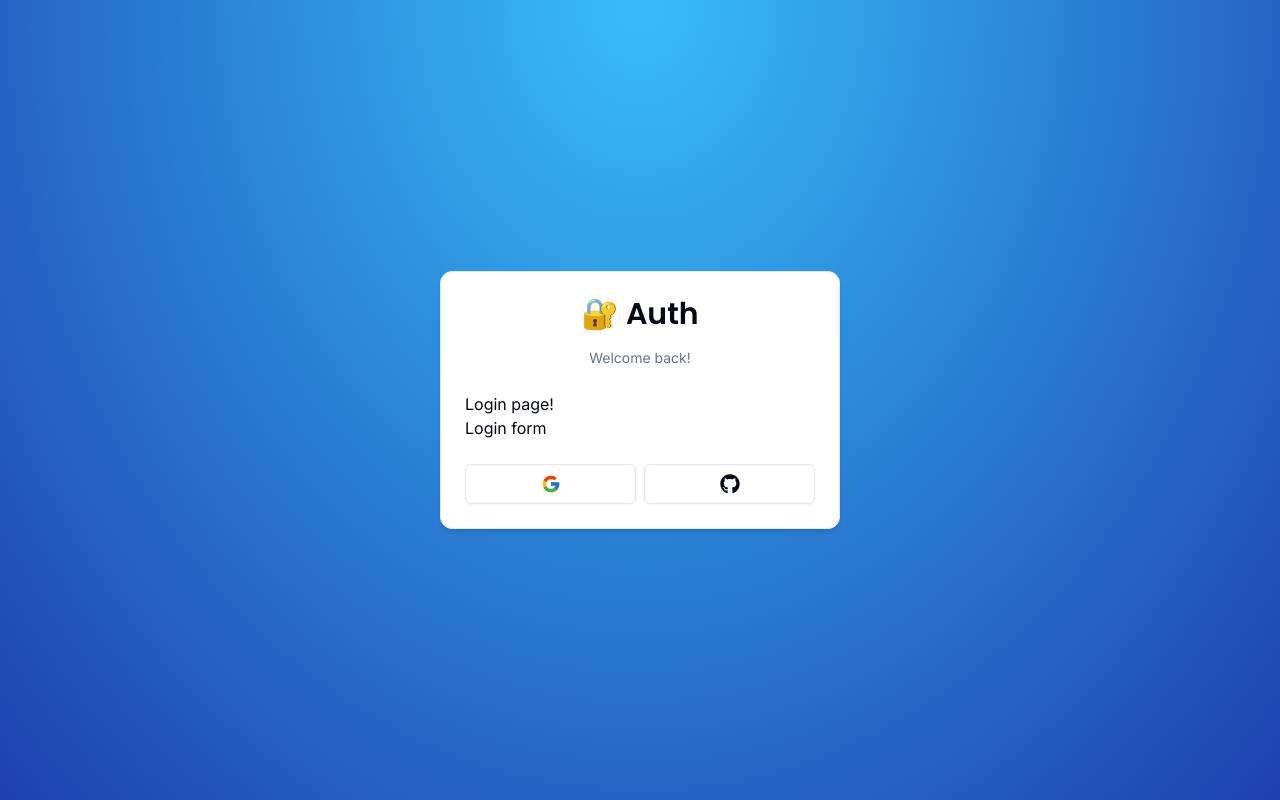
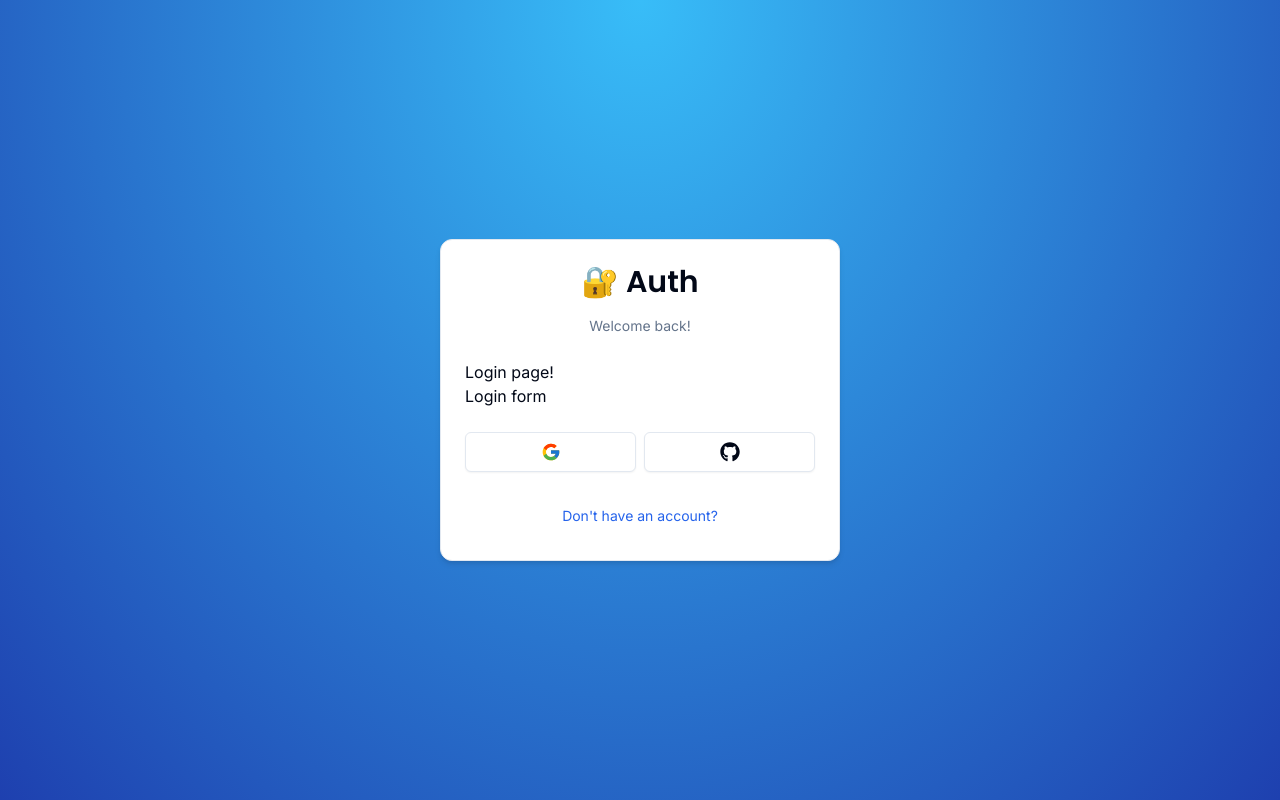
Before and after one commit to assilbekov/next-auth-course, a Next.js app: page /auth/login in a window 1280 px wide. Built offline with nearby package versions, Linux system fonts and the light colour scheme.

Commit message:
BackButton addde

```diff
--- /dev/null
+++ b/components/auth/back-button.tsx
@@ -0,0 +1,27 @@
+"use client"
+
+import Link from "next/link";
+import { Button } from "../ui/button";
+
+interface BackButtonProps {
+  label: React.ReactNode;
+  href: string;
+}
+
+export const BackButton = ({
+  label,
+  href,
+}: BackButtonProps) => {
+  return (
+    <Button
+      size="lg"
+      variant="link"
+      className="w-full font-normal"
+      asChild
+    >
+      <Link href={href}>
+        {label}
+      </Link>
+    </Button>
+  )
+}
--- a/components/auth/card-wrapper.tsx
+++ b/components/auth/card-wrapper.tsx
@@ -2,6 +2,7 @@
 
 import { Card, CardContent, CardFooter, CardHeader } from "../ui/card";
 import { Header } from "./Header";
+import { BackButton } from "./back-button";
 import { Social } from "./social";
 
 interface CardWrapperProps {
@@ -32,6 +33,9 @@ export const CardWrapper = ({
           <Social />
         </CardFooter>
       )}
+      <CardFooter>
+        <BackButton label={backButtonLabel} href={backButtonHref} />
+      </CardFooter>
     </Card>
   )
 }
```
